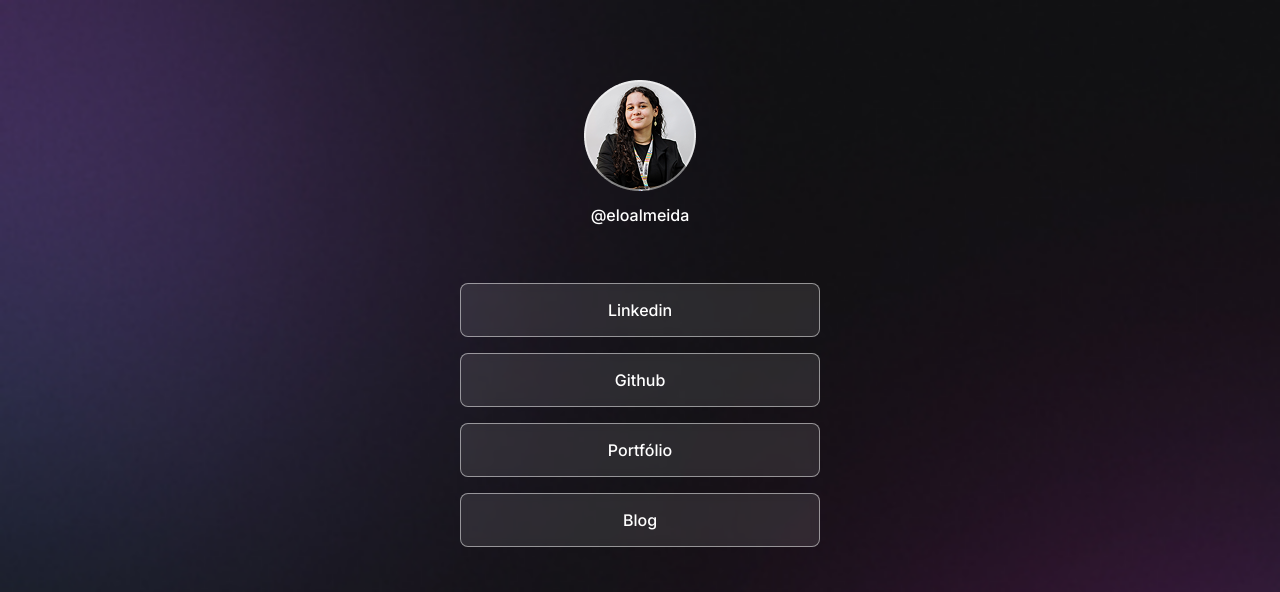
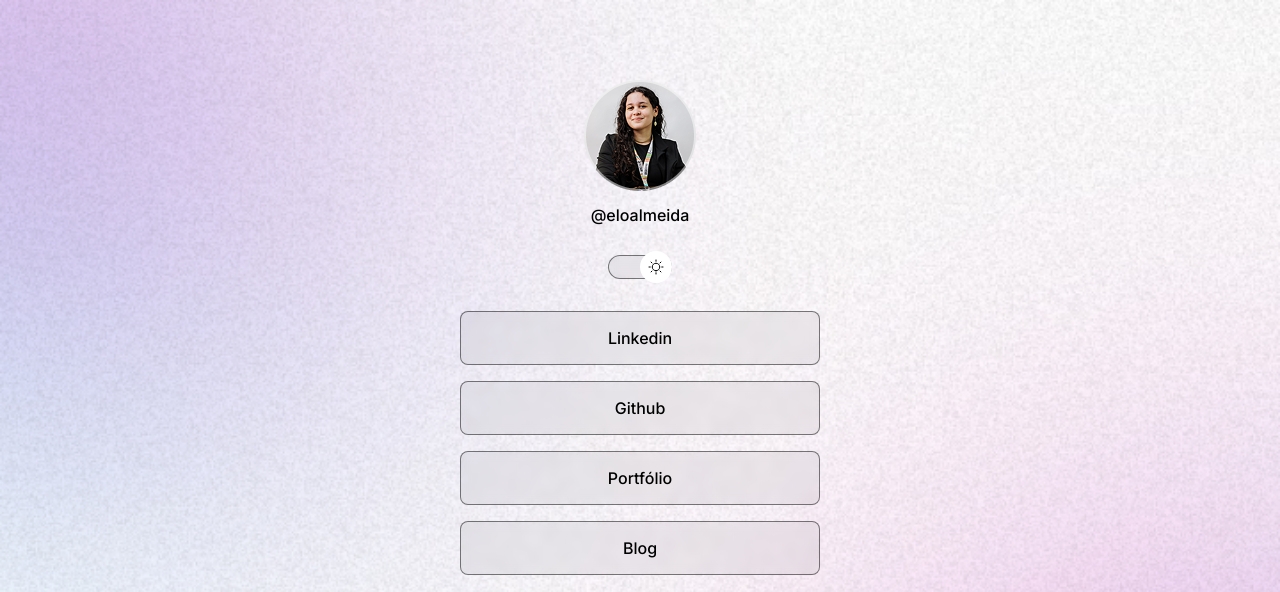
Before and after one commit to Eloeunice/devlinks, a plain HTML site: page index.html in a window 1280 px wide. Shown: the top 592 px of the page. Drawn offline with nearby package versions, Linux system fonts and the light colour scheme.

Commit message:
feat: light mode

```diff
--- a/index.html
+++ b/index.html
@@ -1,5 +1,5 @@
 <!DOCTYPE html>
-<html lang="pt-br">
+<html lang="pt-br" class="light">
 <head>
   <link rel="preconnect" href="https://fonts.googleapis.com">
   <link rel="preconnect" href="https://fonts.gstatic.com" crossorigin>
@@ -16,6 +16,9 @@
     <div id="profile">
       <img src="/assets/avatar.png" alt="Foto de Eloiza Almeida sorrindo enquanto está sentada numa cadeira, ela utilizada um blazer e blusa preta com uma calça bege e um crachá.">
       <p>@eloalmeida</p>
+    </div>
+    <div id="switch">
+      <button></button><span></span>
     </div>
     <div id="links">
       <ul>
--- a/style.css
+++ b/style.css
@@ -4,14 +4,35 @@
   box-sizing: border-box;
 }
 body {
-  background: url(./assets/bg-mobile.jpg) no-repeat top center/cover;
+  background: var(--background-url) no-repeat top center/cover;
 }
 
 body *{
   font-family: "Inter", sans-serif;
-  color: white;
+  color: var(--text-color);
+}
+:root{
+ --text-color:white;
+ --background-url:url(./assets/bg-mobile.jpg);
+ --border-link:1px solid rgba(255, 255, 255, 0.5);
+ --surface-link: rgba(255, 255, 255, 0.1);
+ --border-link-hover:2px solid white;
+ --surface-link-hover:  rgba(255, 255, 255, 0.05);
+ --social-icons-background-color: rgba(255, 255, 255, 0.2);
+  --button-bg-switch: url(./assets/moon-stars.svg)
 }
 
+.light{
+ --text-color:black;
+ --background-url:url(./assets/bg-mobile-light.jpg);
+ --border-link:1px solid rgba(0, 0, 0, 0.5);
+ --surface-link: rgba(0, 0, 0, 0.05);
+ --border-link-hover:2px solid rgba(0, 0, 0, 0.5);
+ --surface-link-hover:  rgba(0, 0, 0, 0.02);
+ --social-icons-background-color: rgba(0,0,0,0.1);
+  --button-bg-switch: url(./assets/sun.svg)
+
+}
 #container {
   width: 360px ;
   margin: 56px auto 0px;
@@ -27,6 +48,42 @@ body *{
   font-weight: 500;
   line-height: 24px;
   margin-top: 8px;
+}
+
+#switch{
+  position: relative;
+  width: 64px;
+
+  margin: 4px auto;
+}
+#switch button{
+  background: white var(--button-bg-switch) no-repeat center ;
+  width: 32px;
+  height: 32px;
+  border: 0;
+  border-radius: 50%;
+  position: absolute;
+  z-index: 1;
+  transform: translateY(-50%);
+  top: 50%;
+}
+
+.light #switch button{
+  right: 0;
+  left: initial;
+}
+
+
+#switch span {
+  display: block;
+  background-color: var(--surface-link);
+  width: 64px;
+  height: 24px;
+  border: var(--border-link);
+  backdrop-filter: blur(4px);
+  -webkit-backdrop-filter: blur(4px);
+  border-radius: 9999px;
+
 }
 
 #links{
@@ -47,9 +104,9 @@ ul li a{
   justify-content:  center;
   align-items: center;
   padding: 16px 24px;
-  border: 1px solid rgba(255, 255, 255, 0.5);
+  border: var(--border-link);
   border-radius: 8px;
-  background-color: rgba(255, 255, 255, 0.1);
+  background-color:var(--surface-link);
   backdrop-filter: blur(4px);
   -webkit-backdrop-filter: blur(4px);
   font-weight: 500;
@@ -57,8 +114,8 @@ ul li a{
   transition: all 0.2s;
 }
 ul li a:hover{
-    border: 2px solid white;
-    background-color: rgba(255, 255, 255, 0.05);
+    border: var(--border-link-hover);
+    background-color: var(--surface-link-hover);
 }
 
 #social-icons{
@@ -78,7 +135,7 @@ ul li a:hover{
   padding: 16px;
 }
 #social-icons a:hover{
-  background-color: rgba(255, 255, 255, 0.2);
+  background-color: var(--social-icons-background-color);
 }
 
 footer {
```
